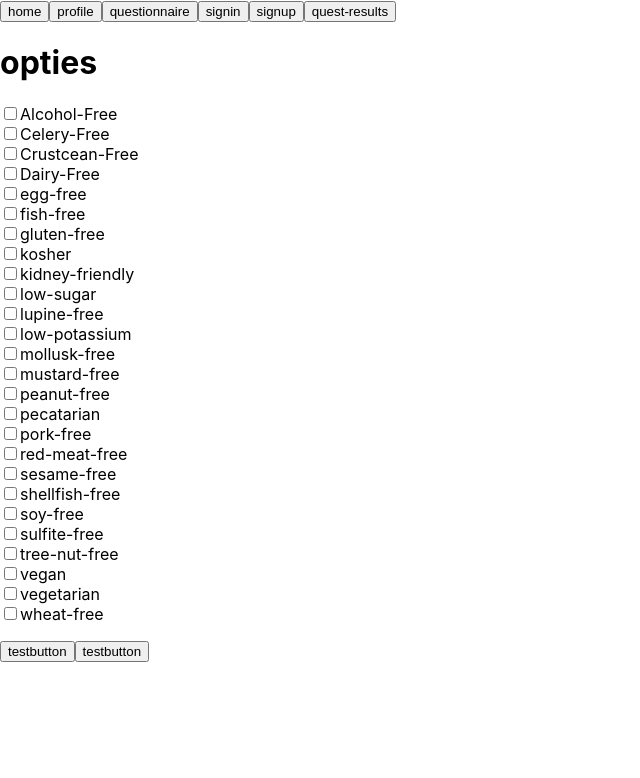
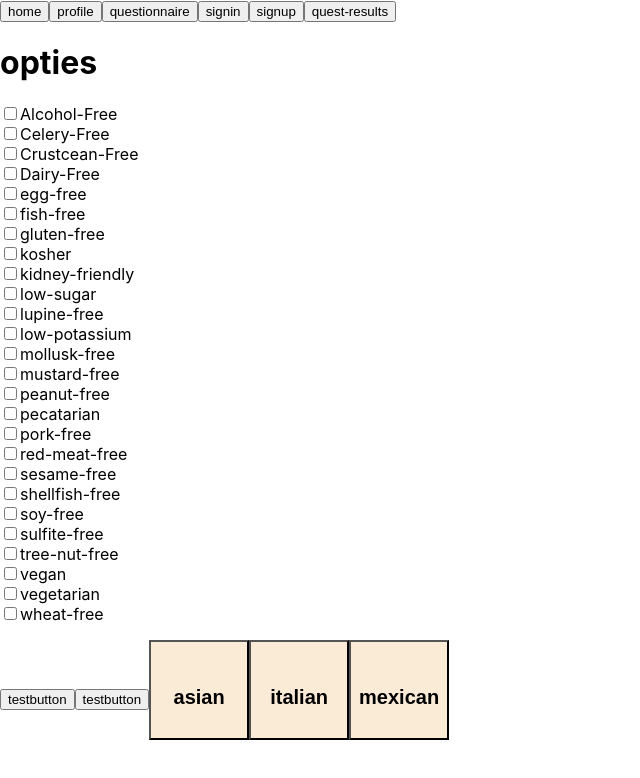
Before and after one commit to JJ-Bas/eindopracht-novi-recepten-app, a React (Create React App) app: page /questionnaire in a window 1280 px wide. Shown: the top 778 px of the page, without its empty margins (0-640 px from the left). Built offline with nearby package versions, Linux system fonts and the light colour scheme; no server answers.

Commit message:
terracecard en display basisfuncties aangemaakt en bijbehorende functies in de questioncontext gezet.

```diff
--- a/src/Context/QuestionContext/QuestionContext.js
+++ b/src/Context/QuestionContext/QuestionContext.js
@@ -7,8 +7,14 @@ export const QuestionContext = createContext({});
 function QuestionContextProvider({children}) {
 
     //tijdelijke plaatsing getStart voor coderen
+    //TODO tijdelijke plaatsing verwijderen
     const getStart = `https://api.edamam.com/api/recipes/v2?type=public&beta=true&app_id=${process.env.REACT_APP_API_ID}&app_key= ${process.env.REACT_APP_API_KEY}`
 
+    const [cuisineType, setCuisineType]= useState('')
+
+    function cuisineSetter(searchstring) {
+        setCuisineType(searchstring)
+    }
     // lijst met checkboxen die gemaakt moet worden
     const [optionList, setOptionList] = useState([
             {option: 'Alcohol-Free', selected: false, string: '&health=alcohol-free'},
@@ -78,6 +84,8 @@ function QuestionContextProvider({children}) {
         handleChange: handleChange,
         createRequest: createRequest,
         formulateGetRequest: formulateGetRequest,
+        cuisineType: cuisineType,
+        cuisineSetter: cuisineSetter,
     }
 
 
--- a/src/components/CheckboxDisplayOptions/CheckboxDisplayOptions.js
+++ b/src/components/CheckboxDisplayOptions/CheckboxDisplayOptions.js
@@ -3,6 +3,8 @@ import {QuestionContext} from "../../Context/QuestionContext/QuestionContext";
 
 function CheckboxDisplayOptions() {
 
+
+    //TODO -verwijder alle requestString test objecten
     const [requestString, setRequestString] = useState('')
 
     const {optionList} = useContext(QuestionContext)
--- a/src/components/RecipeResultDisplay/RecipeResultDisplay.js
+++ b/src/components/RecipeResultDisplay/RecipeResultDisplay.js
@@ -3,6 +3,9 @@ import styles from './RecipeResultDisplay.module.scss'
 
 
 function RecipeResultDisplay({recipeName, image, time, ingredients, back, next}) {
+
+
+    //TODO: -add alt to image
 
     return(
         <>
--- a/src/components/TerraceCard/TerraceCard.js
+++ b/src/components/TerraceCard/TerraceCard.js
@@ -0,0 +1,13 @@
+import React from "react";
+import  styles from './TerraceCard.module.scss'
+
+function TerraceCard({image,alt,title,onClick}) {
+    return (
+            <button type='button' className={styles['terrace-card']} onClick={onClick}>
+                <img src={image} alt={alt}/>
+                <h2>{title}</h2>
+            </button>
+    )
+}
+
+export default TerraceCard
--- /dev/null
+++ b/src/components/TerraceCard/TerraceCard.module.scss
@@ -0,0 +1,6 @@
+.terrace-card {
+  width: 100px;
+  height: 100px;
+  background-color: antiquewhite;
+
+}
--- /dev/null
+++ b/src/components/TerraceCardDisplay/TerraceCardDisplay.js
@@ -0,0 +1,29 @@
+import React, {useContext,useState} from "react";
+import TerraceCard from "../TerraceCard/TerraceCard";
+import {QuestionContext} from "../../Context/QuestionContext/QuestionContext";
+
+
+function TerraceCardDisplay () {
+    const {cuisineType} = useContext(QuestionContext)
+    const {cuisineSetter} = useContext(QuestionContext)
+
+    return(
+       <>
+           <TerraceCard
+           onClick={() => cuisineSetter('&cuisineType=Asian') }
+           title='asian'
+           />
+           <TerraceCard
+               onClick={() => cuisineSetter('&cuisineType=Italian')}
+               title='italian'
+           />
+           <TerraceCard
+               onClick={() => cuisineSetter('&cuisineType=Mexican')}
+               title='mexican'
+           />
+           <p>{cuisineType}</p>
+       </>
+    )
+}
+
+export default TerraceCardDisplay
--- a/src/pages/Questionnaire/Questionnaire.js
+++ b/src/pages/Questionnaire/Questionnaire.js
@@ -1,12 +1,14 @@
 import React, {useState} from 'react';
 import CheckboxDisplayOptions from "../../components/CheckboxDisplayOptions/CheckboxDisplayOptions";
+import TerraceCardDisplay from "../../components/TerraceCardDisplay/TerraceCardDisplay";
 
-function Questionnaire(){
+function Questionnaire() {
 
 
-    return(
+    return (
         <>
-        <CheckboxDisplayOptions/>
+            <CheckboxDisplayOptions/>
+            <TerraceCardDisplay/>
         </>
     )
 }
--- a/src/pages/RecipeQuestResult/RecipeQuestResult.js
+++ b/src/pages/RecipeQuestResult/RecipeQuestResult.js
@@ -9,12 +9,16 @@ function RecipeQuestResult() {
     const [status, setStatus] = useState('pending')
     const {optionList} = useContext(QuestionContext)
     const [mainRecipeList, setMainRecipeList] = useState({})
+    // state items met zoekresultaten
     const [starterRecipeList, setStarterRecipeList] = useState({})
+    //index nummers voor de navigatie knoppen
     const [mainIndex, setMainIndex] = useState(0)
     const [starterIndex, setStarterIndex] = useState(0)
     const [dessertIndex, setDessertIndex] = useState(0)
 
     //useEffect vuurt get request af naar de edamamAPI gebaseerd op de status van de items die uit de QuestionContext worden gehaald
+    //TODO zorg dat er 3 get request klaarstaan voor de mounting van de pagina
+
     useEffect(() => {
         async function fetchData(mealType, setlist) {
             try {
```
